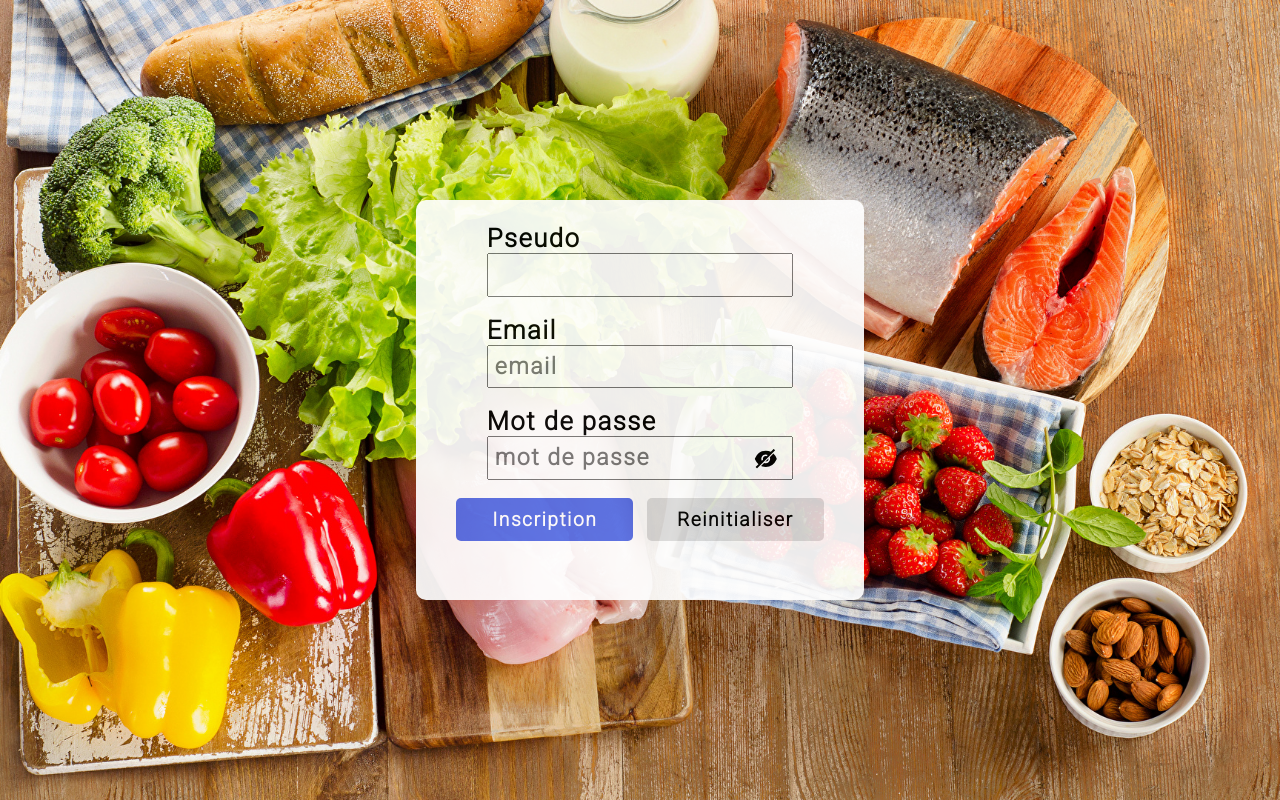
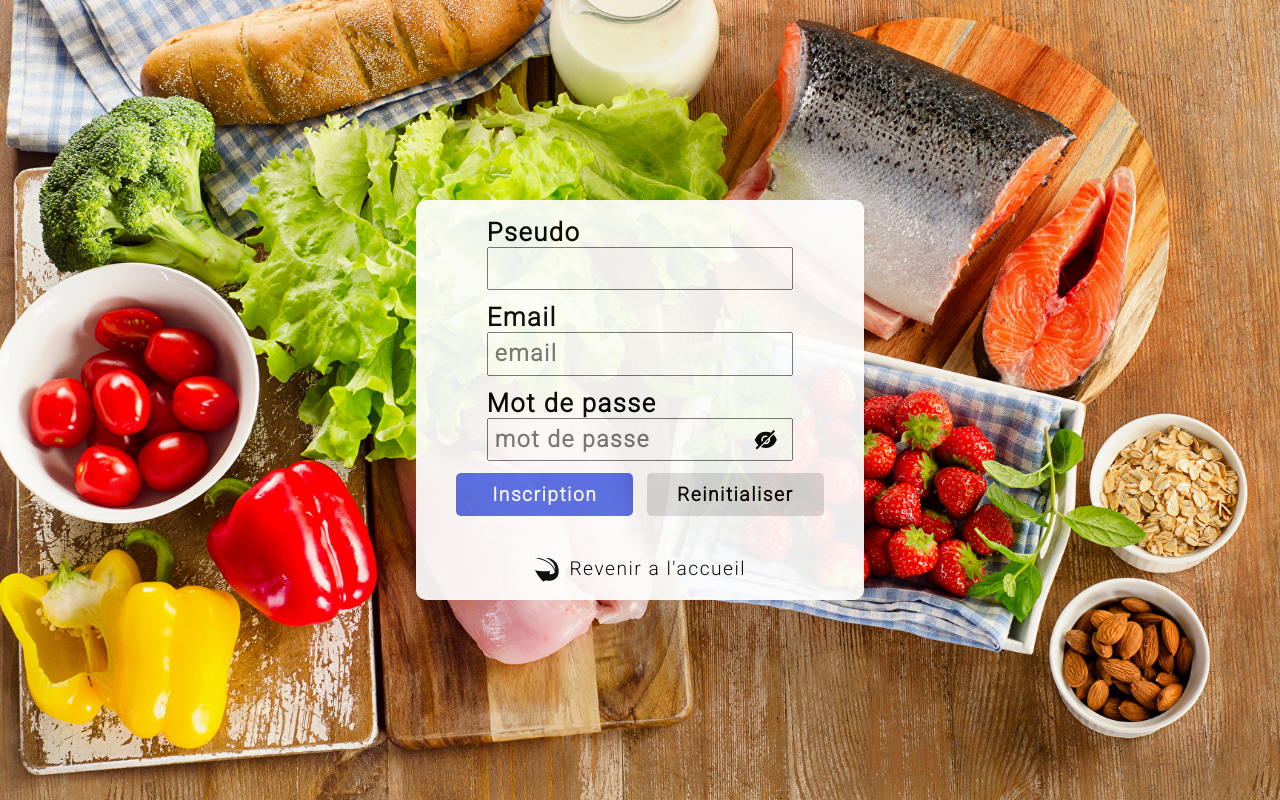
Before and after one commit to ValerianGerin/chiefApp, a React (Create React App) app in the folder client/: page /register in a window 1280 px wide. Built offline with nearby package versions, Linux system fonts and the light colour scheme.

Commit message:
register html scss and logic done

```diff
--- a/client/src/components/forms/register/Register.js
+++ b/client/src/components/forms/register/Register.js
@@ -1,8 +1,9 @@
 import React, { useState } from "react";
-import { withRouter } from "react-router";
+import { Link } from "react-router-dom";
 
 import { AiFillEyeInvisible } from "react-icons/ai";
 import { MdVisibility } from "react-icons/md";
+import { GiReturnArrow } from "react-icons/gi";
 
 import style from "./Register.module.scss";
 
@@ -75,7 +76,7 @@ const Register = (props) => {
     setDisplay(!display);
   };
   return (
-    <div className={style.container}>
+    <div className={style.registerContainer}>
       <form onSubmit={handleSubmit}>
         <div>
           <label>Pseudo</label>
@@ -109,6 +110,10 @@ const Register = (props) => {
           <button>Reinitialiser</button>
         </div>
         <h2>{formMessage}</h2>
+        <Link to="/">
+          <GiReturnArrow/>
+          <p>Revenir a l'accueil</p>
+        </Link>
       </form>
     </div>
   );
--- a/client/src/components/forms/register/Register.module.scss
+++ b/client/src/components/forms/register/Register.module.scss
@@ -1,6 +1,6 @@
 @import "../../../index.scss";
 
-.container {
+.registerContainer {
   position: absolute;
   top: 0;
   left: 0;
@@ -21,7 +21,7 @@
     background-color: white;
     width: 35%;
     height: 50%;
-    min-height: 250px;
+    min-height: 300px;
     min-width: 250px;
     opacity: 0.92;
     padding: 5px;
@@ -81,9 +81,25 @@
         }
       }
     }
+    a:last-child{
+      cursor: pointer;
+      display: flex;
+      p{
+        margin-left: 10px;
+        font-size: clamp(0.8rem, 1.5vw, 1.6rem);
+      }
+
+    }
   }
  h2{
    padding: 2%;
    font-size: clamp(0.8rem, 1.5vw, 1.8rem)
  }
 }
+
+
+@media (max-height:650px){
+  form{
+    min-height: 400px;
+  }
+}
```
